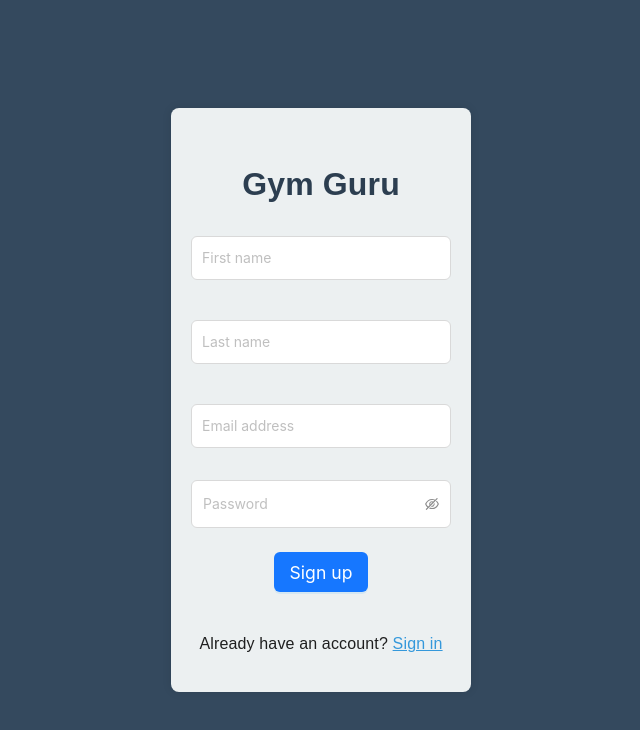
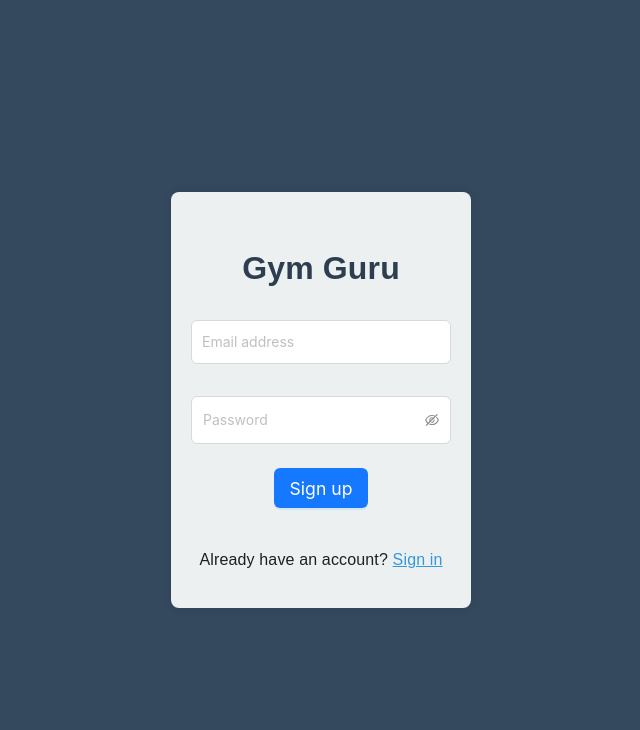
Before and after one commit to aaron3993/gym-guru, a React (Create React App) app: page /register in a window 1280 px wide. Shown: the top 730 px of the page, without its empty margins (319-959 px from the left). Built offline with nearby package versions, Linux system fonts and the light colour scheme; no server answers.

Commit message:
removed first and last names from register, cleaned up code

```diff
--- a/src/pages/Login/Login.js
+++ b/src/pages/Login/Login.js
@@ -29,8 +29,7 @@ const Login = () => {
     }
 
     signInWithEmailAndPassword(auth, email, password)
-      .then((userCredential) => {
-        const user = userCredential.user;
+      .then(() => {
         navigate("/");
       })
       .catch((error) => {
--- a/src/pages/Register/Register.js
+++ b/src/pages/Register/Register.js
@@ -1,16 +1,12 @@
 import React, { useState } from "react";
 import { NavLink, useNavigate } from "react-router-dom";
-import { Alert, Input, Button, Form, Typography } from "antd";
+import { Alert, Input, Button, Form } from "antd";
 import { registerUser } from "../../utils/firestoreUtils";
 import "./Register.css";
-
-const { Text } = Typography;
 
 const Register = () => {
   const navigate = useNavigate();
 
-  const [firstName, setFirstName] = useState("");
-  const [lastName, setLastName] = useState("");
   const [email, setEmail] = useState("");
   const [password, setPassword] = useState("");
   const [alertMessage, setAlertMessage] = useState("");
@@ -18,7 +14,7 @@ const Register = () => {
 
   const onSubmit = async () => {
     try {
-      const result = await registerUser(firstName, lastName, email, password);
+      const result = await registerUser(email, password);
 
       if (result.success) {
         navigate("/");
@@ -49,34 +45,6 @@ const Register = () => {
               />
             )}
             <Form onFinish={onSubmit}>
-              <Form.Item
-                name="firstName"
-                rules={[{ message: "Please enter your first name" }]}
-                labelCol={{ span: 24 }}
-                wrapperCol={{ span: 24 }}
-              >
-                <Input
-                  type="text"
-                  value={firstName}
-                  onChange={(e) => setFirstName(e.target.value)}
-                  placeholder="First name"
-                />
-              </Form.Item>
-
-              <Form.Item
-                name="lastName"
-                rules={[{ message: "Please enter your last name" }]}
-                labelCol={{ span: 24 }}
-                wrapperCol={{ span: 24 }}
-              >
-                <Input
-                  type="text"
-                  value={lastName}
-                  onChange={(e) => setLastName(e.target.value)}
-                  placeholder="Last name"
-                />
-              </Form.Item>
-
               <Form.Item
                 name="email"
                 rules={[
```
